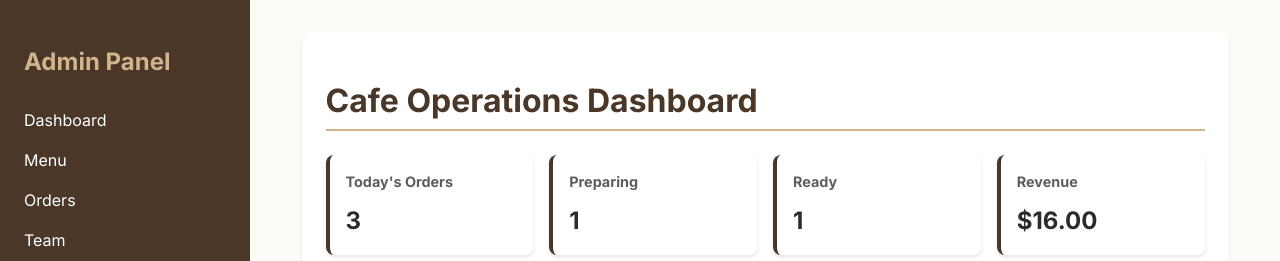
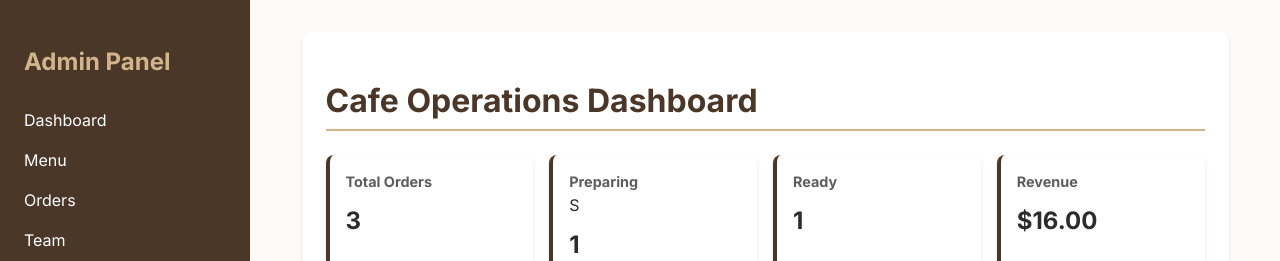
Before and after one commit to firdos9/maple-and-mug-cafe, a React (Vite) app: page /admin in a window 1280 px wide. Shown: the top 261 px of the page. Built offline with nearby package versions, Linux system fonts and the light colour scheme.

Commit message:
style: rename dashboard label to Total Orders for accuracy

```diff
--- a/src/pages/Dashboard.jsx
+++ b/src/pages/Dashboard.jsx
@@ -13,12 +13,11 @@ const Dashboard = () => {
       <h1>Cafe Operations Dashboard</h1>
       <div className="stats-grid">
         <div className="stat-card">
-          <h3>Today's Orders</h3>
+          <h3>Total Orders</h3>
           <p>{totalOrders}</p>
         </div>
         <div className="stat-card">
-          <h3>Preparing</h3>
-          <p>{preparingCount}</p>
+          <h3>Preparing</h3>S<p>{preparingCount}</p>
         </div>
         <div className="stat-card">
           <h3>Ready</h3>
```
